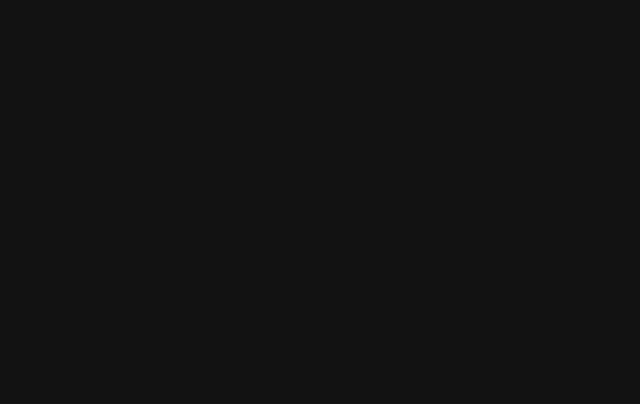
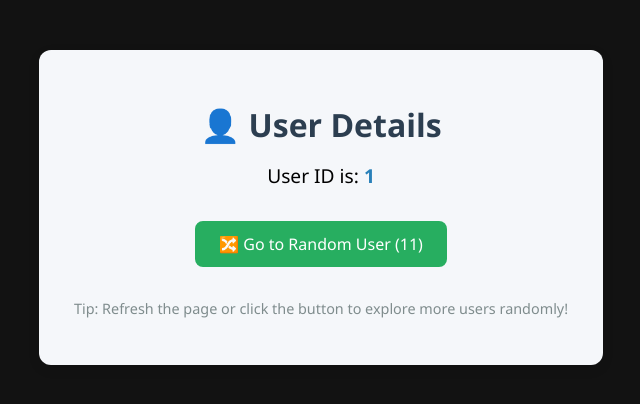
Before and after one commit to InnovatorMind/Tiny-ReactProjects, a React (Vite) app: page /user/1 in a window 1280 px wide. Before the commit this address had no page. Shown: the top 404 px of the page, without its empty margins (319-959 px from the left). Built offline with nearby package versions, Linux system fonts and the light colour scheme.

Commit message:
learned UseParams

```diff
--- a/src/App.jsx
+++ b/src/App.jsx
@@ -5,6 +5,7 @@ import TextEdit from "./projects/useEffect/TextEdit/InputLoad.jsx"
 import InputFocus from "./projects/useRef/InputFocus/InputFocus.jsx"
 import RefCounter from "./projects/useRef/Counter/RefCounter.jsx"
 import SideBar from "./projects/SideBar/SideBar.jsx";
+import BasicUserNavigator from "./projects/useParam/BasicParamsUse/BasicUserNavigator.jsx";
 import './App.css'
 
 function App() {
@@ -17,6 +18,7 @@ function App() {
         <Route path="/sidebar" element={<SideBar />} />
         <Route path="/input" element={<InputFocus />} />
         <Route path="/refcount" element={<RefCounter />} />
+        <Route path="/user/:id" element={<BasicUserNavigator />} />
       </Routes>
     </Router>
   );
--- a/src/pages/Home.jsx
+++ b/src/pages/Home.jsx
@@ -21,6 +21,11 @@ function Home() {
       link: "/refcount",
     },
     {
+      name: "UsersByID",
+      description: "Basic useParams ",
+      link: "/user/1",
+    },
+    {
       name: "SideBar",
       description: "Side-Bar",
       link: "/sidebar",
--- /dev/null
+++ b/src/projects/useParam/BasicParamsUse/BasicUserNavigator.css
@@ -0,0 +1,49 @@
+.user-container {
+  max-width: 500px;
+  margin: 50px auto;
+  padding: 2rem;
+  border-radius: 12px;
+  box-shadow: 0 4px 12px rgba(0, 0, 0, 0.1);
+  background-color: #f5f7fa;
+  font-family: 'Segoe UI', Tahoma, Geneva, Verdana, sans-serif;
+  text-align: center;
+}
+
+.title {
+  font-size: 2rem;
+  color: #2c3e50;
+  margin-bottom: 1rem;
+}
+
+.user-id {
+  color: black;
+  font-size: 1.2rem;
+  margin: 1rem 0;
+}
+
+.user-id span {
+  font-weight: bold;
+  color: #2980b9;
+}
+
+.random-link {
+  display: inline-block;
+  margin: 1rem 0;
+  padding: 0.75rem 1.5rem;
+  font-size: 1rem;
+  background-color: #27ae60;
+  color: white;
+  text-decoration: none;
+  border-radius: 8px;
+  transition: background-color 0.3s ease;
+}
+
+.random-link:hover {
+  background-color: #219150;
+}
+
+.hint {
+  font-size: 0.9rem;
+  color: #7f8c8d;
+  margin-top: 1rem;
+}
--- /dev/null
+++ b/src/projects/useParam/BasicParamsUse/BasicUserNavigator.jsx
@@ -0,0 +1,26 @@
+import { useParams, Link } from "react-router-dom";
+import "./BasicUserNavigator.css"; // Import CSS properly (no need for `styles =`)
+
+const BasicUserNavigator = () => {
+  const { id } = useParams();
+
+  // Generate a random ID between 1 and 20
+  const randomId = Math.floor(Math.random() * 20) + 1;
+
+  return (
+    <div className="user-container">
+      <h1 className="title">👤 User Details</h1>
+      <p className="user-id">User ID is: <span>{id}</span></p>
+
+      <Link to={`/user/${randomId}`} className="random-link">
+        🔀 Go to Random User ({randomId})
+      </Link>
+
+      <p className="hint">
+        Tip: Refresh the page or click the button to explore more users randomly!
+      </p>
+    </div>
+  );
+};
+
+export default BasicUserNavigator;
```
